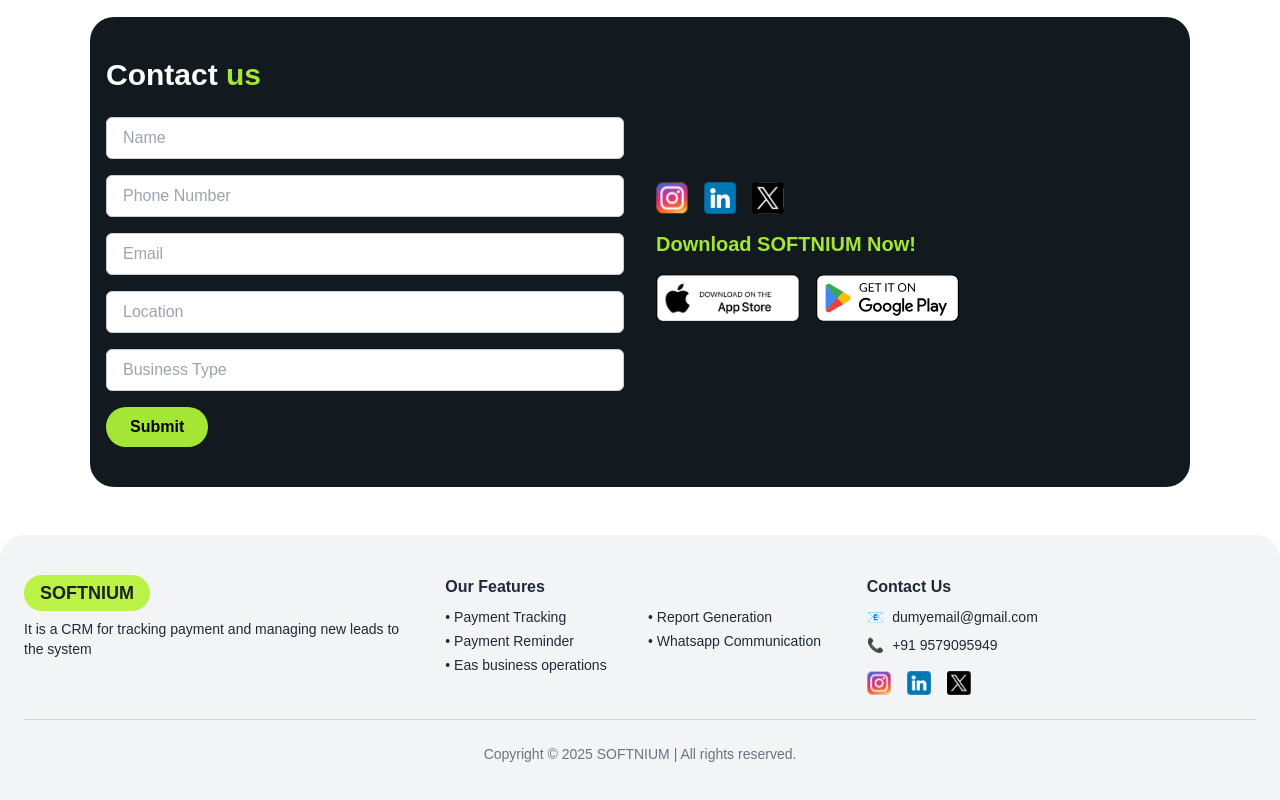
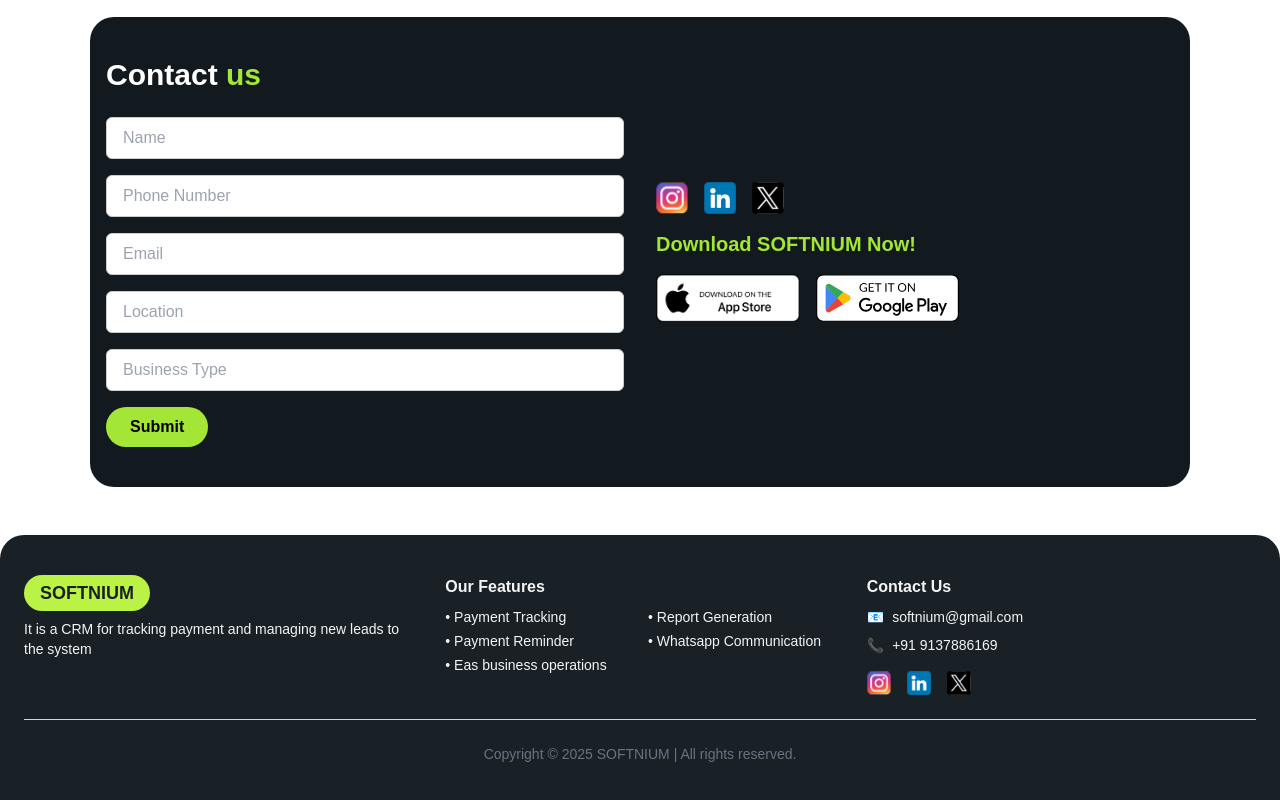
Before and after one commit to softnium/softnium.github.io, a React (Create React App) app: page / in a window 1280 px wide. Shown: the part 2119-2919 px from the top of the page. Built offline with nearby package versions, Linux system fonts and the light colour scheme.

Commit message:
footer changes

```diff
--- a/src/components/Footer.js
+++ b/src/components/Footer.js
@@ -5,7 +5,7 @@
 
 export default function Footer() {
   return (
-    <footer className="bg-gray-100 text-gray-800 py-10 px-6 rounded-t-3xl">
+    <footer style={{ backgroundColor: '#192126' }} className="text-gray-100 py-10 px-6 rounded-t-3xl">
       <div className="max-w-7xl mx-auto grid grid-cols-1 md:grid-cols-3 gap-8">
 
         {/* Brand */}
@@ -37,11 +37,11 @@
           <div className="text-sm space-y-2">
             <div className="flex items-center gap-2">
               <span>📧</span>
-              <span>dumyemail@gmail.com</span>
+              <span>softnium@gmail.com</span>
             </div>
             <div className="flex items-center gap-2">
               <span>📞</span>
-              <span>+91 9579095949</span>
+              <span>+91 9137886169</span>
             </div>
           </div>
           {/* Social Icons */}
```
